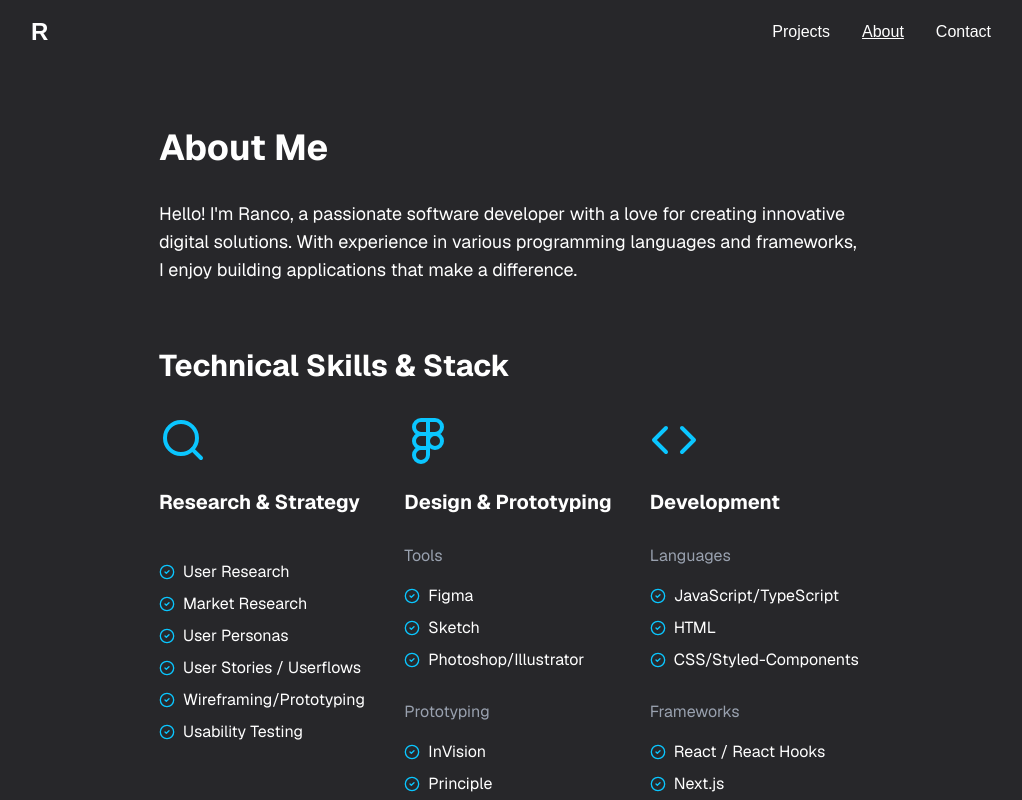
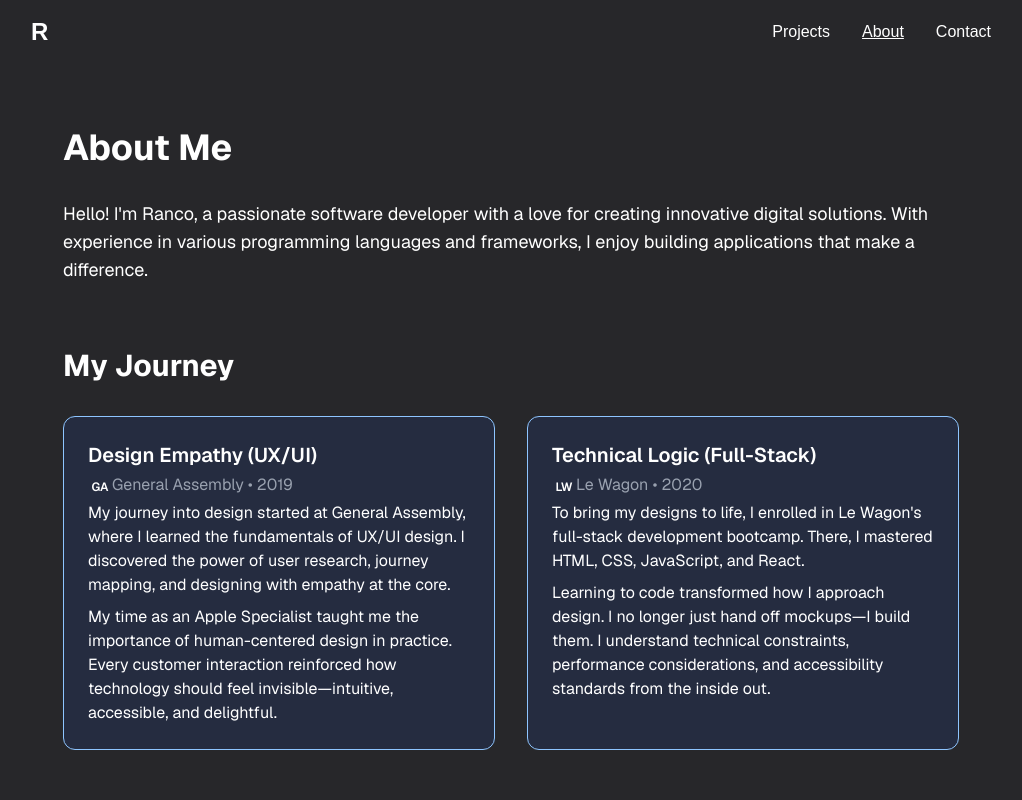
Before and after one commit to ranconyc/RCP26, a Next.js app: page /about in a window 1280 px wide. Shown: the top 800 px of the page, without its empty margins (129-1151 px from the left). Built offline with nearby package versions, Linux system fonts and the light colour scheme.

Commit message:
fix layout

```diff
--- a/app/about/page.tsx
+++ b/app/about/page.tsx
@@ -1,4 +1,5 @@
-import { Code, Figma, Search, CheckCircle2 } from "lucide-react";
+import { Code, Figma, Search, CheckCircle2, School } from "lucide-react";
+import { title } from "process";
 interface SkillItem {
   label: string;
   items: string[];
@@ -110,12 +111,69 @@ const SkillsSection = () => {
   );
 };
 
+const JourneyData = [
+  {
+    title: "Design Empathy (UX/UI)",
+    School: "General Assembly",
+    year: "2019",
+    p1: "My journey into design started at General Assembly, where I learned the fundamentals of UX/UI design. I discovered the power of user research, journey mapping, and designing with empathy at the core.",
+    p2: "My time as an Apple Specialist taught me the importance of human-centered design in practice. Every customer interaction reinforced how technology should feel invisible—intuitive, accessible, and delightful.",
+  },
+  {
+    title: "Technical Logic (Full-Stack)",
+    School: "Le Wagon",
+    year: "2020",
+    p1: "To bring my designs to life, I enrolled in Le Wagon's full-stack development bootcamp. There, I mastered HTML, CSS, JavaScript, and React.",
+    p2: "Learning to code transformed how I approach design. I no longer just hand off mockups—I build them. I understand technical constraints, performance considerations, and accessibility standards from the inside out.",
+  },
+];
+
+const Badge = ({ text, color }: { text: string; color: string }) => {
+  return (
+    <span
+      className={`w-6 h-6 bg-${color} rounded flex items-center justify-center text-xs font-semibold`}
+    >
+      {text}
+    </span>
+  );
+};
+const JourneySection = () => {
+  return (
+    <section className="mt-16">
+      <h1 className="text-2xl md:text-3xl font-bold mb-8">My Journey</h1>
+      <div className="grid md:grid-cols-2 gap-8">
+        {JourneyData.map((journey, index) => (
+          <div
+            key={index}
+            className="mb-12 border border-blue-300 bg-blue-600/10 rounded-xl p-6"
+          >
+            <h2 className="text-xl font-semibold mb-1">{journey.title}</h2>
+            <div className="flex items-center">
+              {journey.School === "General Assembly" ? (
+                <Badge text="GA" color="red" />
+              ) : (
+                <Badge text="LW" color="blue" />
+              )}
+              <h3 className="text-md text-gray-400 mb-1">
+                {journey.School} &#8226; {journey.year}
+              </h3>
+            </div>
+            <p className="mb-2">{journey.p1}</p>
+            <p>{journey.p2}</p>
+          </div>
+        ))}
+      </div>
+    </section>
+  );
+};
+
 export default function About() {
   return (
     <div className="min-h-screen font-sans bg-zinc-800 text-white">
-      <main className="max-w-3xl mx-auto px-6 lg:px-8 py-16">
+      <main className="max-w-240 mx-auto px-6 lg:px-8 py-16">
         <h1 className="text-4xl font-bold mb-8">About Me</h1>
         <p className="text-lg mb-4">{aboutData.bio}</p>
+        <JourneySection />
         <SkillsSection />
       </main>
     </div>
--- a/app/components/Navbar/Navbar.tsx
+++ b/app/components/Navbar/Navbar.tsx
@@ -22,7 +22,8 @@ export default function Navbar() {
   const pathname = usePathname();
   console.log(pathname);
   return (
-    <nav className="w-full py-4 px-4 lg:px-40 flex justify-between items-center bg-zinc-800 text-white">
+    <nav className="w-full px-6 py-4 bg-zinc-800 text-white">
+      <div className="max-w-240 mx-auto flex justify-between items-center">
         <Link href="/" className="text-2xl font-bold">
           R
         </Link>
@@ -45,6 +46,7 @@ export default function Navbar() {
             </li>
           ))}
         </ul>
+      </div>
     </nav>
   );
 }
```
Lines whose indentation alone changed are shown as unchanged.
